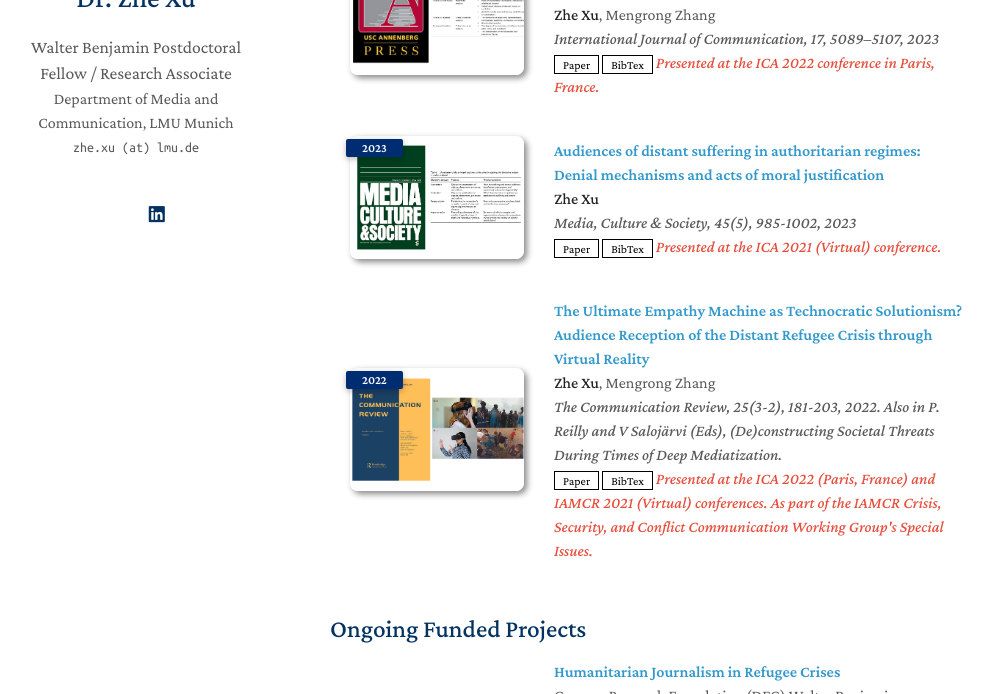
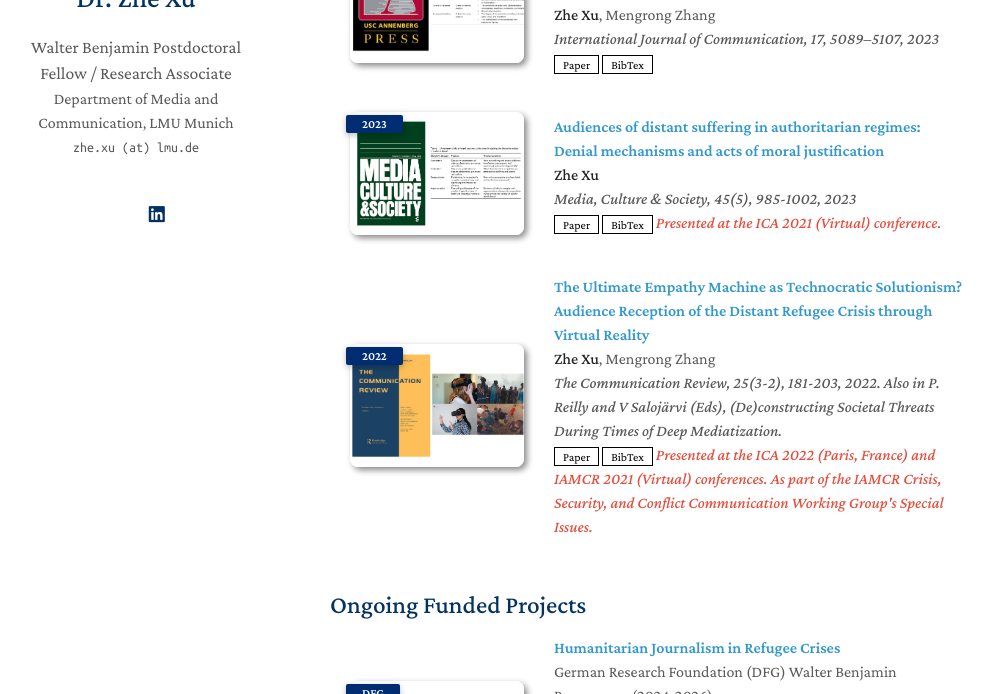
Before and after one commit to zhexuphd/home, a Jekyll site: the page built from index.md, in a window 1280 px wide and 900 px high, scrolled down 660 px, cut to the strip 206-900 px from the top of the window. Shown: the whole strip, without its empty margins (140-1133 px from the left). Built offline with Jekyll 4.4.1, drawn with Linux system fonts in a browser that asks for light colours; a style sheet for code colours, icons or effects is not loaded; our own code applies the rules of GitHub Pages for plain Markdown files.

Commit message:
Update publications.yml

```diff
--- a/_data/publications.yml
+++ b/_data/publications.yml
@@ -15,7 +15,6 @@ main:
     conference: International Journal of Communication, 17, 5089–5107, 2023
     paper: https://ijoc.org/index.php/ijoc/article/view/19850
     bibtex: https://gist.githubusercontent.com/zhexuphd/0ec9134e3b5f077b5b2c443e96947240/raw/d04e8d6b3575742312460b2aadbd2d9f94a0e188/gistfile1.txt
-    notes: Presented at the ICA 2022 conference in Paris, France.
     image: ./assets/img/ijoc.jpg
 
   - title: "Audiences of distant suffering in authoritarian regimes: Denial mechanisms and acts of moral justification"
```
